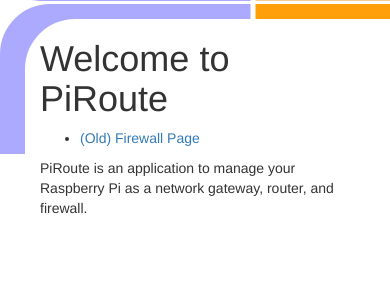
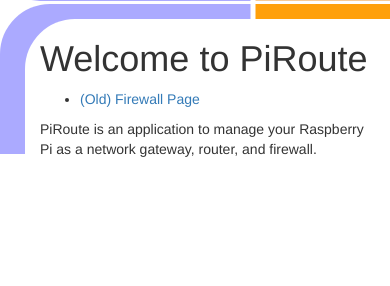
Before and after one commit to Kromey/piroute, a Django app: page / in a window 390 px wide. Shown: the part 64-350 px from the top of the page. Run offline with Django 3.2, Linux system fonts and the light colour scheme; some libraries are stand-ins or nearby versions.

Commit message:
Removed too-thick padding
Was especially egregious on small screens, but really did not serve any purpose on bigger ones either.

```diff
--- a/htdocs/static/css/lcars-theme.css
+++ b/htdocs/static/css/lcars-theme.css
@@ -41,7 +41,6 @@ div.container {
 	border-top-left-radius: 50px;
 	background-color: white;
 	min-height: 150px;
-	padding: 0px 40px 0px 15px;
 	margin-left: 25px;
 	width: auto;
 }
```
